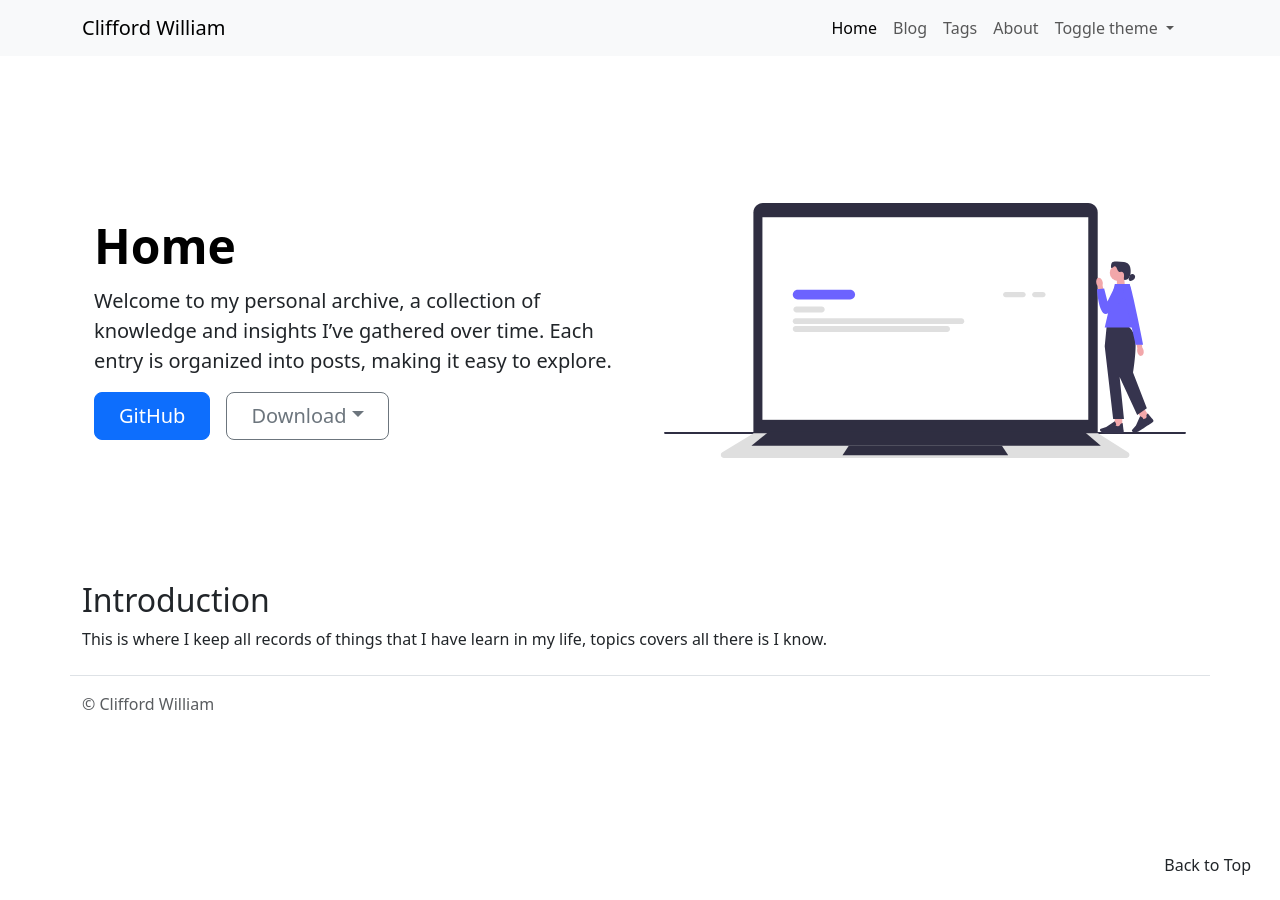
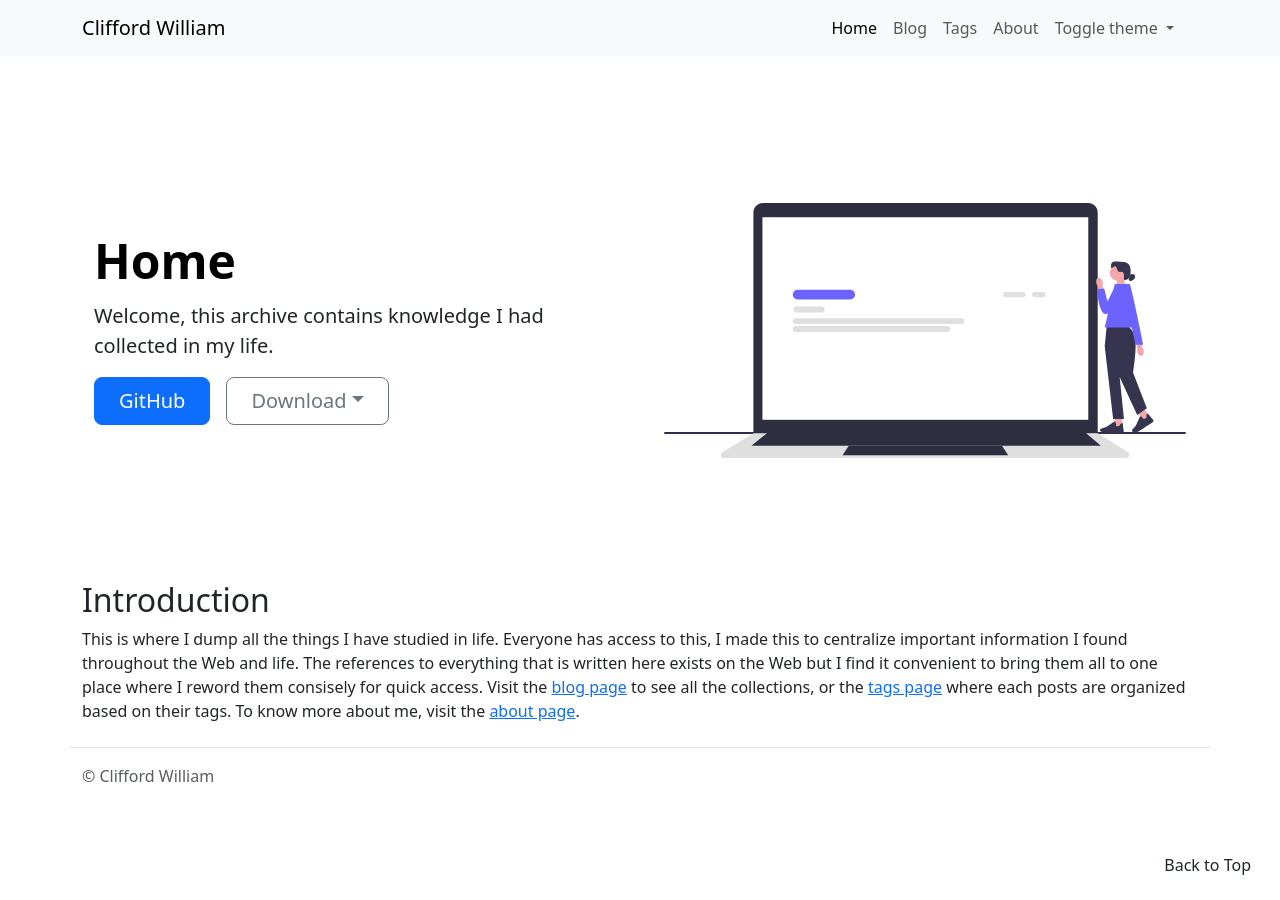
Before and after one commit to cliffordwilliam/my_archive, a Jekyll site: the page built from index.md, in a window 1280 px wide. Built offline with Jekyll 4.4.1, drawn with Linux system fonts in a browser that asks for light colours.

Commit message:
update content

```diff
--- a/index.md
+++ b/index.md
@@ -1,9 +1,9 @@
 ---
 title: "Home"
-description: "Welcome to my personal archive, a collection of knowledge and insights I’ve gathered over time. Each entry is organized into posts, making it easy to explore."
+description: "Welcome, this archive contains knowledge I had collected in my life."
 thumbnail: "undraw_undraw_undraw_undraw_undraw_website_o7n3_bucy_30uo_-1-_d6br_0qfo.svg"
 ---
 
 ## Introduction
 
-This is where I keep all records of things that I have learn in my life, topics covers all there is I know.
+This is where I dump all the things I have studied in life. Everyone has access to this, I made this to centralize important information I found throughout the Web and life. The references to everything that is written here exists on the Web but I find it convenient to bring them all to one place where I reword them consisely for quick access. Visit the [blog page]({{ site.baseurl }}{{ site.data.navigation.navigations[1].url }}) to see all the collections, or the [tags page]({{ site.baseurl }}{{ site.data.navigation.navigations[2].url }}) where each posts are organized based on their tags. To know more about me, visit the [about page]({{ site.baseurl }}{{ site.data.navigation.navigations[3].url }}).
```
